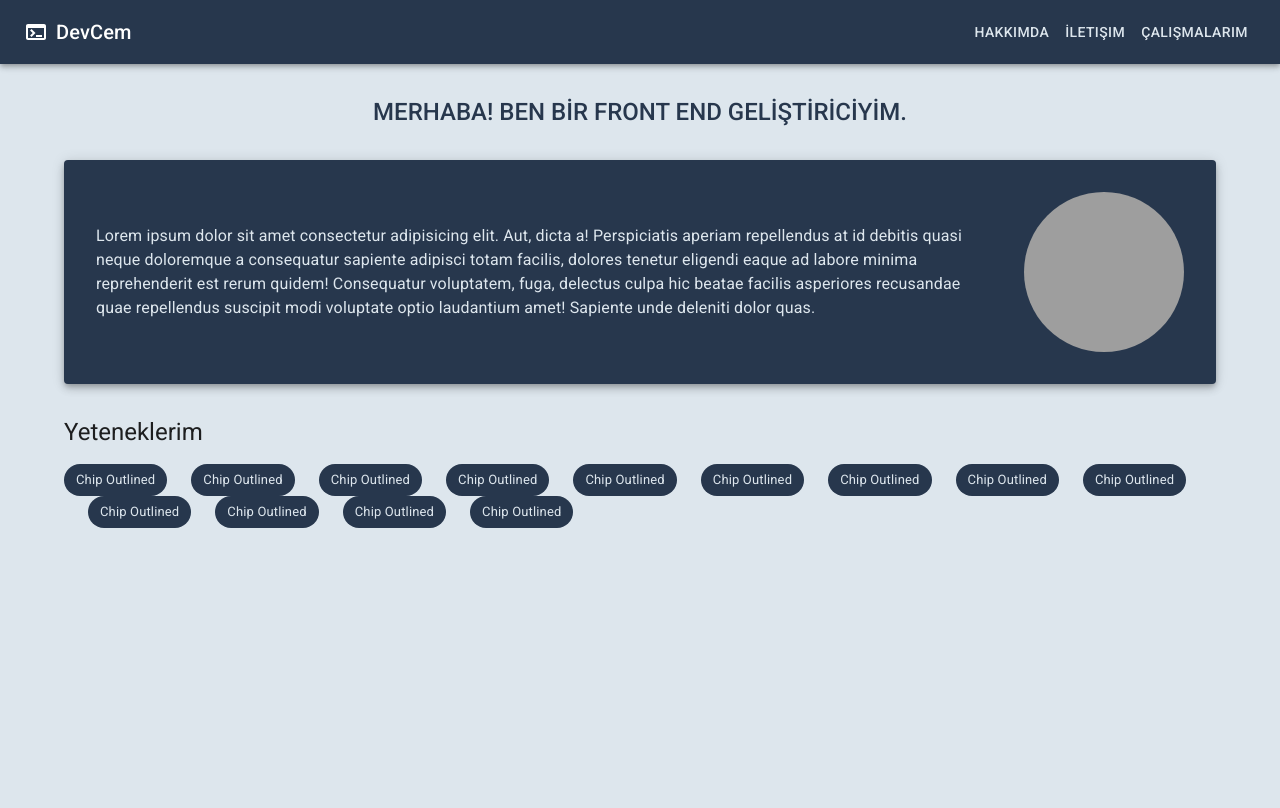
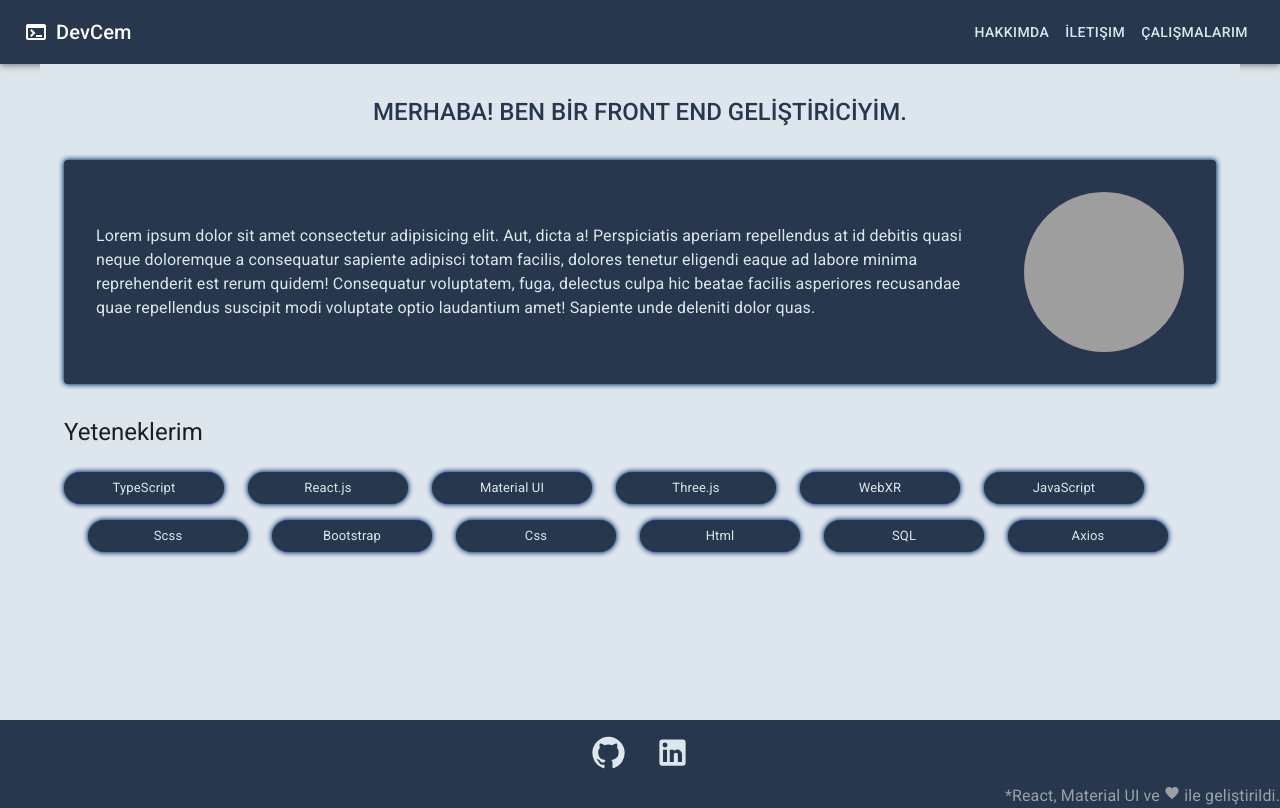
Before and after one commit to cemozr/react-portfolio, a React (Vite) app: page / in a window 1280 px wide. Built offline with nearby package versions, Linux system fonts and the light colour scheme; grey boxes are pictures that could not be loaded.

Commit message:
bio page updated

```diff
--- a/src/App.css
+++ b/src/App.css
@@ -1,9 +1,7 @@
-html {
-  height: 100%;
-  margin: 0;
-  box-sizing: border-box;
+.flex-wrapper {
   background-color: #dde6ed;
+  display: flex;
+  min-height: 100vh;
+  flex-direction: column;
+  justify-content: space-between;
 }
-#root {
-  background-color: #dde6ed;
-}
--- a/src/App.jsx
+++ b/src/App.jsx
@@ -4,6 +4,7 @@ import { Header } from "./components/header/Header";
 import { createTheme } from "@mui/material";
 import { ThemeProvider } from "@mui/material";
 import { Bio } from "./components/bio/Bio";
+import { Footer } from "./components/footer/Footer";
 
 export const theme = createTheme({
   palette: {
@@ -28,8 +29,11 @@ function App() {
   return (
     <>
       <ThemeProvider theme={theme}>
-        <Header />
-        <Bio />
+        <div className="flex-wrapper">
+          <Header />
+          <Bio />
+          <Footer />
+        </div>
       </ThemeProvider>
     </>
   );
--- a/src/components/bio/Bio.jsx
+++ b/src/components/bio/Bio.jsx
@@ -3,11 +3,26 @@ import { Container, Avatar, Box, Chip, Stack } from "@mui/material";
 import CssBaseline from "@mui/material/CssBaseline";
 import Paper from "@mui/material/Paper";
 
+const skills = [
+  "TypeScript",
+  "React.js",
+  "Material UI",
+  "Three.js",
+  "WebXR",
+  "JavaScript",
+  "Scss",
+  "Bootstrap",
+  "Css",
+  "Html",
+  "SQL",
+  "Axios",
+];
+
 export const Bio = () => {
   return (
     <>
       <CssBaseline />
-      <Container sx={{ mt: "1rem", backgroundColor: "#dde6ed" }}>
+      <Container sx={{ mb: "10rem", backgroundColor: "#dde6ed" }}>
         <Typography
           variant="h5"
           sx={{
@@ -25,6 +40,7 @@ export const Bio = () => {
             mt: "2rem",
             p: "2rem",
             backgroundColor: "primary.main",
+            boxShadow: "0px 0px 5px 1px #033171",
           }}
           elevation={5}
         >
@@ -57,24 +73,30 @@ export const Bio = () => {
             spacing={3}
             display={"flex"}
             flexWrap={"wrap"}
-            sx={{ mt: "1rem" }}
+            alignItems={"center"}
+            sx={{ mt: "1rem", height: "6rem" }}
           >
-            <Chip label="Chip Outlined" variant="filled" />
-            <Chip label="Chip Outlined" variant="filled" />
-            <Chip label="Chip Outlined" variant="filled" />
-            <Chip label="Chip Outlined" variant="filled" />
-            <Chip label="Chip Outlined" variant="filled" />
-            <Chip label="Chip Outlined" variant="filled" />
-            <Chip label="Chip Outlined" variant="filled" />
-            <Chip label="Chip Outlined" variant="filled" />
-            <Chip label="Chip Outlined" variant="filled" />
-            <Chip label="Chip Outlined" variant="filled" />
-            <Chip label="Chip Outlined" variant="filled" />
-            <Chip label="Chip Outlined" variant="filled" />
-            <Chip label="Chip Outlined" variant="filled" />
+            {skills.map((s, i) => {
+              return (
+                <Chip
+                  key={i}
+                  label={s}
+                  variant="filled"
+                  sx={{
+                    width: "10rem",
+                    p: "1rem",
+                    boxShadow: "0px 0px 5px 1px #033171",
+                    "&:hover": {
+                      boxShadow: "0px 0px 10px 1px #033171",
+                    },
+                  }}
+                />
+              );
+            })}
           </Stack>
         </Box>
       </Container>
     </>
   );
 };
+// box-shadow: 0px 0px 39px 3px rgba(0,0,0,0.1);
--- /dev/null
+++ b/src/components/footer/Footer.jsx
@@ -0,0 +1,48 @@
+import { Box, Button, CssBaseline } from "@mui/material";
+import GitHubIcon from "@mui/icons-material/GitHub";
+import LinkedInIcon from "@mui/icons-material/LinkedIn";
+import Typography from "@mui/material/Typography";
+import FavoriteIcon from "@mui/icons-material/Favorite";
+
+export const Footer = () => {
+  return (
+    <>
+      <CssBaseline />
+      <Box>
+        <Box
+          display={"flex"}
+          justifyContent={"center"}
+          sx={{
+            width: "100%",
+            height: "4rem",
+            backgroundColor: "primary.main",
+            position: "",
+          }}
+        >
+          <Button
+            href="https://github.com/cemozr"
+            sx={{ color: "secondary.main" }}
+          >
+            <GitHubIcon fontSize="large" />
+          </Button>
+          <Button
+            href="https://www.linkedin.com/in/cem-%C3%B6zer-645361230/"
+            sx={{
+              color: "secondary.main",
+            }}
+          >
+            <LinkedInIcon fontSize="large" />
+          </Button>
+        </Box>
+        <Typography
+          color={"secondary.dark"}
+          bgcolor={"primary.main"}
+          textAlign={"end"}
+        >
+          *React, Material UI ve <FavoriteIcon fontSize="smaller" /> ile
+          geliştirildi.
+        </Typography>
+      </Box>
+    </>
+  );
+};
```
